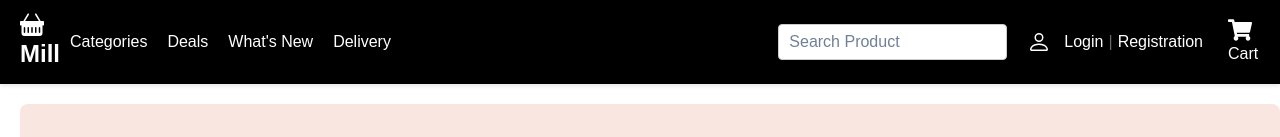
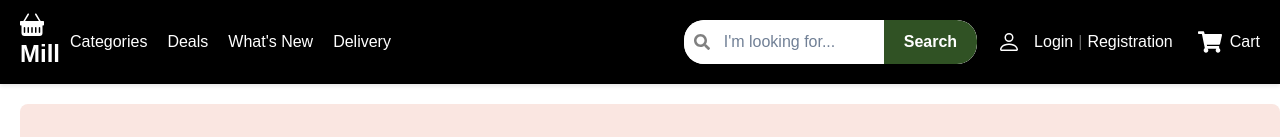
Before and after one commit to Antoine-Nchore/e-commerce-frontend, a React (Create React App) app: page / in a window 1280 px wide. Shown: the top 137 px of the page. Built offline with nearby package versions, Linux system fonts and the light colour scheme.

Commit message:
searchbar

```diff
--- a/src/App.css
+++ b/src/App.css
@@ -37,3 +37,9 @@
     transform: rotate(360deg);
   }
 }
+
+.no-results-message {
+  text-align: center;
+  margin: 20px;
+  color: black;
+}
--- a/src/App.js
+++ b/src/App.js
@@ -1,5 +1,5 @@
 import React, { useState } from "react";
-import { Routes, Route } from "react-router-dom";
+import { Routes, Route, useNavigate } from "react-router-dom";
 import Cart from "./pages/Cart";
 import Home from "./pages/Home";
 import "./styles/App.css";
@@ -81,6 +81,8 @@ const products = [
 
 function App() {
   const [cartItems, setCartItems] = useState([]);
+  const [searchTerm, setSearchTerm] = useState("");
+  const navigate = useNavigate();
 
   const handleAddProduct = (product) => {
     const productExists = cartItems.find((item) => item.id === product.id);
@@ -118,15 +120,26 @@ function App() {
     setCartItems([]);
   };
 
+  const handleSearch = (term) => {
+    setSearchTerm(term);
+    navigate("/");
+  };
+
   return (
     <div className="App">
-      <Navbar />
+      <Navbar onSearch={handleSearch} />
       <Routes>
         <Route path="/registration" element={<Signup />} />
-        <Route path="/login" element={<LoginForm/>} />
+        <Route path="/login" element={<LoginForm />} />
         <Route
           path="/"
-          element={<Home onAddToCart={handleAddProduct} product={products} />}
+          element={
+            <Home
+              onAddToCart={handleAddProduct}
+              product={products}
+              searchTerm={searchTerm}
+            />
+          }
         />
         <Route
           path="/cart"
--- a/src/components/Navbar.js
+++ b/src/components/Navbar.js
@@ -1,11 +1,20 @@
-import React from "react";
+import React, { useState } from "react";
 import { Link } from "react-router-dom";
-import { FaShoppingCart } from "react-icons/fa";
-import { BsFillBasketFill } from "react-icons/bs";
-import { BsPerson } from "react-icons/bs";
+import { FaShoppingCart, FaSearch } from "react-icons/fa";
+import { BsFillBasketFill, BsPerson } from "react-icons/bs";
 import "../styles/Navbar.css";
 
-const Navbar = () => {
+const Navbar = ({ onSearch }) => {
+  const [searchInput, setSearchInput] = useState("");
+
+  const handleInputChange = (e) => {
+    setSearchInput(e.target.value);
+  };
+
+  const handleSearchClick = () => {
+    onSearch(searchInput);
+  };
+
   return (
     <nav className="navbar">
       <div className="navbar-left">
@@ -23,16 +32,28 @@ const Navbar = () => {
         </div>
       </div>
       <div className="navbar-right">
-        <input type="text" placeholder="Search Product" />
+        <div className="search-container">
+          <FaSearch className="search-icon" />
+          <input
+            type="text"
+            placeholder="I'm looking for..."
+            value={searchInput}
+            onChange={handleInputChange}
+            className="search-input"
+          />
+          <button className="search-button" onClick={handleSearchClick}>
+            Search
+          </button>
+        </div>
         <div className="account-links">
           <BsPerson className="person-icon" />
           <Link to="/login">Login</Link>
           <span className="divider">|</span>
           <Link to="/registration">Registration</Link>
         </div>
-        <Link to="/cart">
+        <Link to="/cart" className="cart-link">
           <FaShoppingCart className="cart-icon" />
-          Cart
+          <span>Cart</span>
         </Link>
       </div>
     </nav>
--- a/src/pages/Home.js
+++ b/src/pages/Home.js
@@ -1,19 +1,31 @@
-import React, { useState } from "react";
+import React, { useState, useEffect } from "react";
 import Header from "../components/Header";
 import FilterBar from "../components/FilterBar";
 import ProductList from "../components/ProductList";
 import Sidebar from "../components/Sidebar";
 import "../styles/App.css";
 
-function Home({ onAddToCart, product }) {
+function Home({ onAddToCart, product, searchTerm }) {
   const [filteredProducts, setFilteredProducts] = useState(product);
+
+  useEffect(() => {
+    let updatedProducts = product;
+
+    if (searchTerm) {
+      updatedProducts = product.filter((prod) =>
+        prod.name.toLowerCase().includes(searchTerm.toLowerCase())
+      );
+    }
+
+    setFilteredProducts(updatedProducts);
+  }, [product, searchTerm]);
 
   const filterProductsByCategory = (selectedCategory) => {
     if (selectedCategory === "all") {
       setFilteredProducts(product);
     } else {
       const filtered = product.filter(
-        (product) => product.category === selectedCategory
+        (prod) => prod.category === selectedCategory
       );
       setFilteredProducts(filtered);
     }
@@ -25,7 +37,17 @@ function Home({ onAddToCart, product }) {
       <FilterBar />
       <div className="content">
         <Sidebar onFilterCategory={filterProductsByCategory} />
-        <ProductList onAddToCart={onAddToCart} product={filteredProducts} />
+        {filteredProducts.length > 0 ? (
+          <ProductList onAddToCart={onAddToCart} product={filteredProducts} />
+        ) : (
+          <div className="no-results-message">
+            <h1>Found 0 ads in Mill</h1>
+            <h3>
+              Unfortunately, we did not find anything that matches these
+              criteria.
+            </h3>
+          </div>
+        )}
       </div>
     </div>
   );
--- a/src/styles/Navbar.css
+++ b/src/styles/Navbar.css
@@ -1,5 +1,3 @@
-/* Navbar.css */
-
 .navbar {
   display: flex;
   justify-content: space-between;
@@ -7,7 +5,7 @@
   padding: 10px 20px;
   color: white;
   background-color: black;
-  box-shadow: 0 2px 4px rgba(0,0,0,0.1);
+  box-shadow: 0 2px 4px rgba(0, 0, 0, 0.1);
 }
 
 .navbar-left {
@@ -20,7 +18,7 @@
   align-items: center;
   font-size: 24px;
   font-weight: bold;
-  color:white;
+  color: white;
 }
 
 .logo-icon {
@@ -39,18 +37,49 @@
   align-items: center;
 }
 
-.navbar-right input {
-  margin-right: 20px;
-  padding: 5px 10px;
-  border: 1px solid #ccc;
-  border-radius: 4px;
-  color: #000;
+.search-container {
+  display: flex;
+  align-items: center;
+  border:white;
+  border-radius: 20px;
+  overflow: hidden;
+  position: relative;
+  background-color: white;
+}
+
+.search-icon {
+  position: absolute;
+  left: 10px;
+  color: gray;
+}
+
+.search-input {
+  border: none;
+  padding: 10px 10px 10px 40px;
+  border-radius: 20px 0 0 20px;
+  outline: none;
+  width: 200px;
+  color: black;
+}
+
+.search-button {
+  background-color: #305224;
+  border: none;
+  color: white;
+  padding: 10px 20px;
+  cursor: pointer;
+  border-radius: 0 20px 20px 0;
+  font-weight: bold;
+}
+
+.search-button:hover {
+  background-color: #48a14d;
 }
 
 .account-links {
   display: flex;
   align-items: center;
-  margin-right: 20px;
+  margin-left: 20px;
 }
 
 .person-icon {
@@ -69,6 +98,14 @@
   color: #ccc;
 }
 
+.cart-link {
+  display: flex;
+  align-items: center;
+  text-decoration: none;
+  color: white;
+  margin-left: 20px;
+}
+
 .cart-icon {
   font-size: 24px;
   margin-right: 8px;
```
